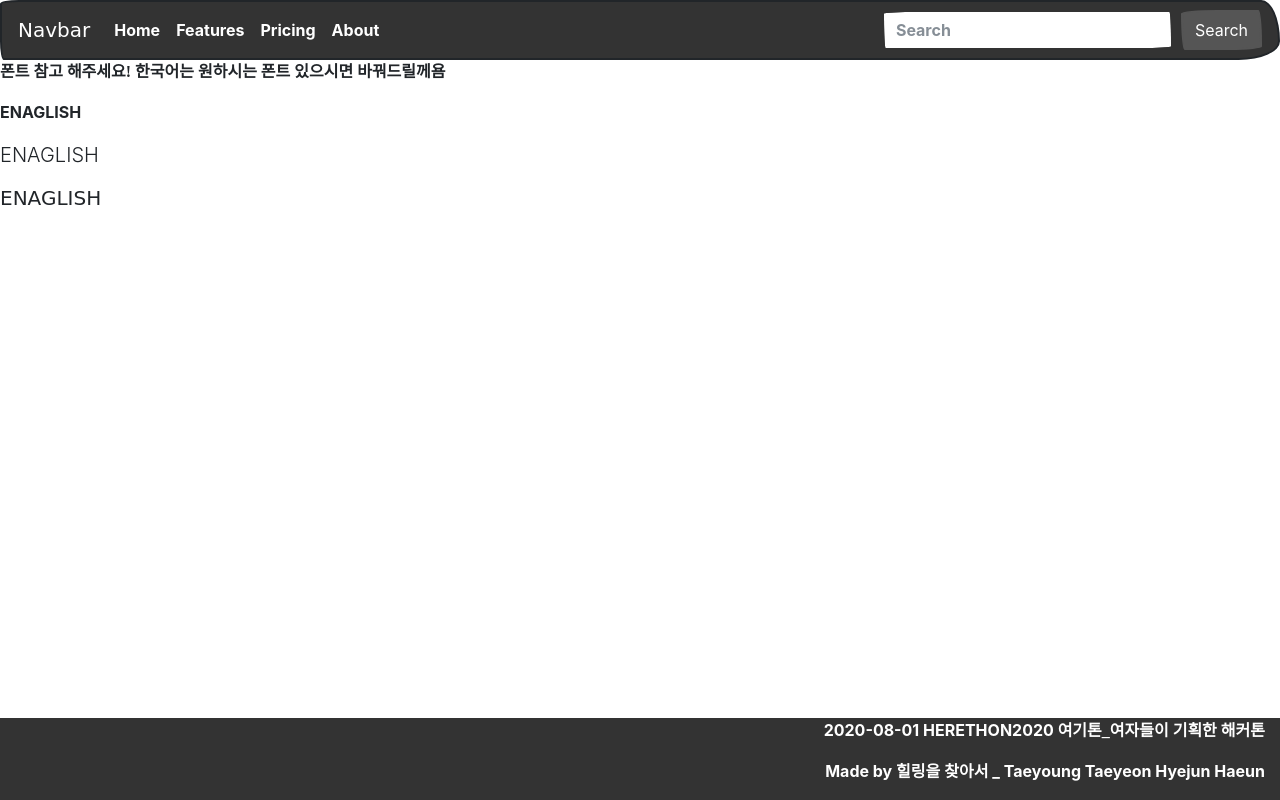
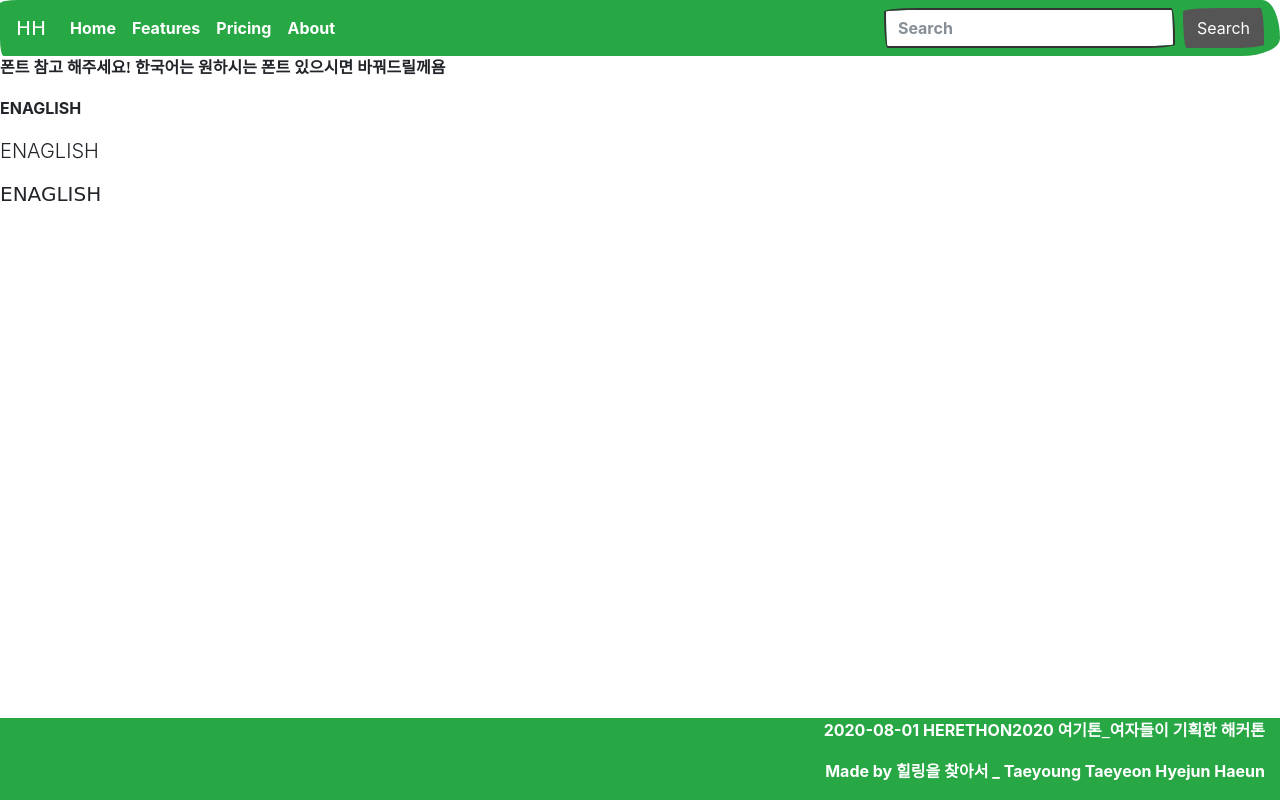
Before and after one commit to solar3070/healing_hello, a Django app: page / in a window 1280 px wide. Run offline with Django 3.2, Linux system fonts and the light colour scheme; some libraries are stand-ins or nearby versions; some web fonts are replaced.

Commit message:
footer와 header 색깔 초록색으로 바꿨어요~

```diff
--- a/healing_hello/urls.py
+++ b/healing_hello/urls.py
@@ -23,5 +23,5 @@
     path('admin/', admin.site.urls),
     path('',views.test2, name='test'),
     path('<int:image_id>', views.detail, name="detail"),
-    path('detail',views.detail, name='detail'),
+    path('list',views.list, name='list'),
 ]+ static(settings.MEDIA_URL, document_root=settings.MEDIA_ROOT)
--- a/theapp/templates/base.html
+++ b/theapp/templates/base.html
@@ -4,7 +4,7 @@
 <head>
     <meta charset="UTF-8">
     <meta name="viewport" content="width=device-width, initial-scale=1.0">
-    <title>Document</title>
+    <title>Healing Hello</title>
 
 
         <link rel="stylesheet" href="https://stackpath.bootstrapcdn.com/bootstrap/4.5.0/css/bootstrap.min.css" integrity="sha384-9aIt2nRpC12Uk9gS9baDl411NQApFmC26EwAOH8WgZl5MYYxFfc+NcPb1dKGj7Sk" crossorigin="anonymous">
@@ -22,8 +22,8 @@
 <body>
   <div id="Wrapper">
     <!-- navbar start -->
-    <nav class="navbar navbar-expand-lg navbar-dark bg-primary">
-        <a class="navbar-brand" href="#">Navbar</a>
+    <nav class="navbar navbar-expand-lg navbar-dark bg-success" style="border:0; outline:0">
+        <a class="navbar-brand" href="#">HH</a>
         <button class="navbar-toggler" type="button" data-toggle="collapse" data-target="#navbarColor01" aria-controls="navbarColor01" aria-expanded="false" aria-label="Toggle navigation">
           <span class="navbar-toggler-icon"></span>
         </button>
@@ -58,7 +58,7 @@
 
     <!-- Content Wrapper start-->
 
-    <footer class="table-dark text-white base-footer col-lg-12" style="text-align:right">
+    <footer class="bg-success text-white base-footer col-lg-12" style="text-align:right">
       <div class="row" style="">
         <div class="col-lg-12">
           <p> 2020-08-01 HERETHON2020 <span id="ko">여기톤_여자들이 기획한 해커톤</span></p>
--- a/theapp/templates/list.html
+++ b/theapp/templates/list.html
@@ -52,5 +52,6 @@
     </tr>
 </table>
 </div>
+<br><br><br><br>
 </body>
 {% endblock content %}
--- a/theapp/templates/test2.html
+++ b/theapp/templates/test2.html
@@ -11,4 +11,6 @@
 <p>ENAGLISH</p>
 <p class="lead">ENAGLISH</p>
 <h5>ENAGLISH</h5>
+
+
 {% endblock content %}
```
Also changed, not shown: theapp/static/font/ko_font.css (line endings or trailing spaces).
